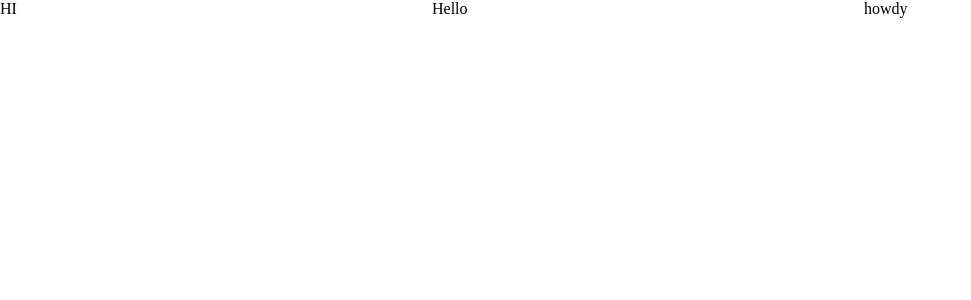
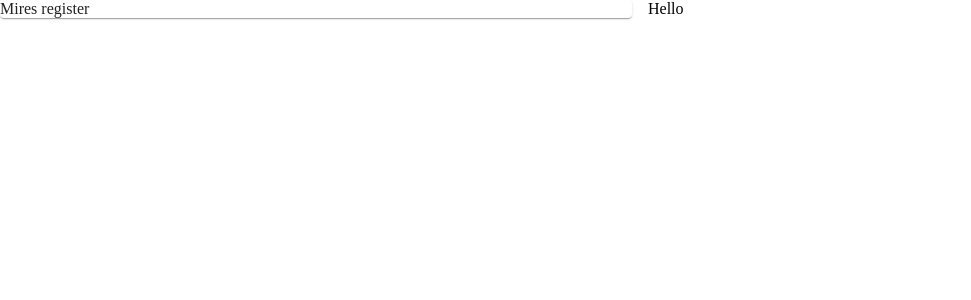
Before and after one commit to Benedict-Carling/Programming3-Frontend, a React (Create React App) app: page /accountmanagement in a window 1280 px wide. Shown: the top 300 px of the page, without its empty margins (0-971 px from the left). Built offline with nearby package versions, Linux system fonts and the light colour scheme.

Commit message:
adds register component for development

```diff
--- /dev/null
+++ b/src/components/AccountManagement/Register.js
@@ -0,0 +1,5 @@
+import React from "react";
+
+export default function Register() {
+  return <div>Mires register</div>;
+}
--- a/src/components/pages/AccountManagement.js
+++ b/src/components/pages/AccountManagement.js
@@ -1,5 +1,8 @@
 import React from "react";
 import Grid from "@material-ui/core/Grid";
+import Card from "@material-ui/core/Card";
+
+import Register from "../AccountManagement/Register";
 
 export default function AccountManagement(props) {
   return (
@@ -11,14 +14,13 @@ export default function AccountManagement(props) {
       padding={6}
       spacing={2}
     >
-      <Grid item xs={12} sm={4}>
-        HI
+      <Grid item xs={12} sm={6}>
+        <Card type="outlined">
+          <Register />
+        </Card>
       </Grid>
-      <Grid item xs={12} sm={4}>
+      <Grid item xs={12} sm={6}>
         Hello
-      </Grid>
-      <Grid item xs={12} sm={4}>
-        howdy
       </Grid>
     </Grid>
   );
```
